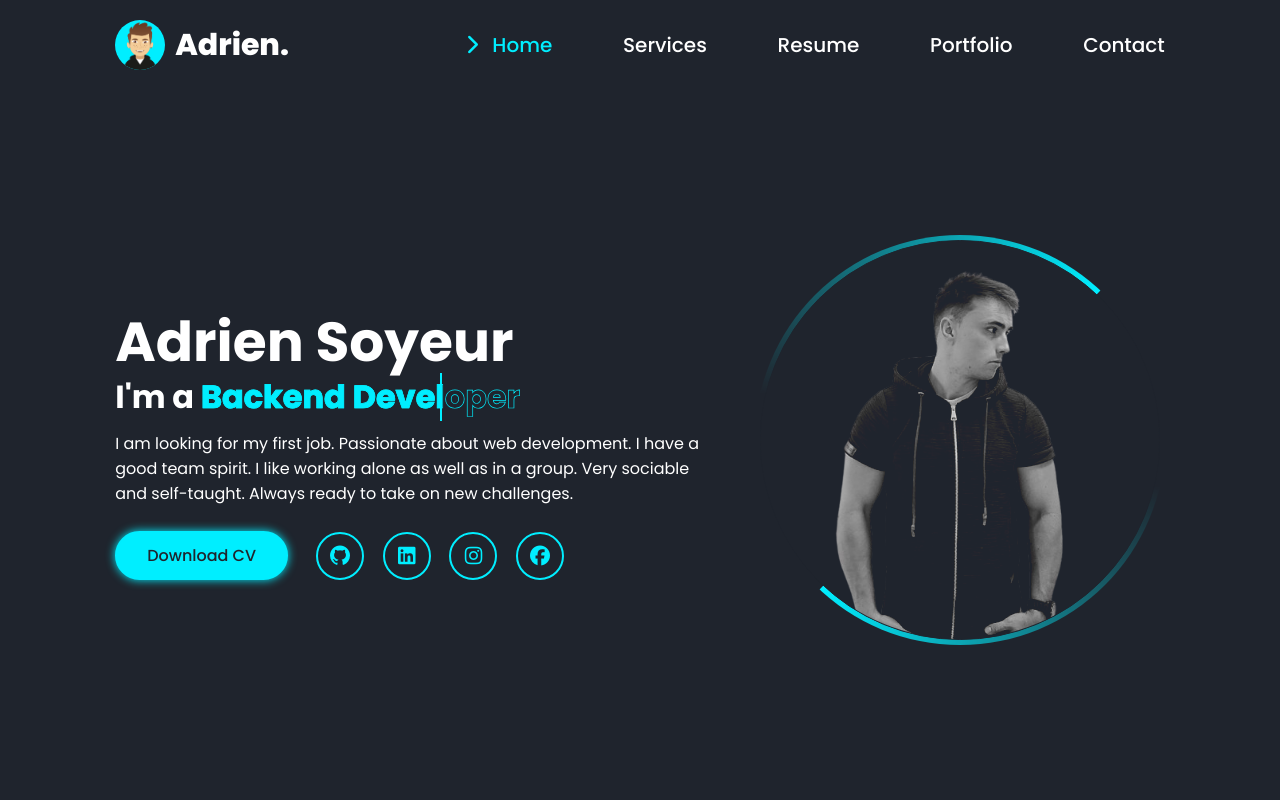
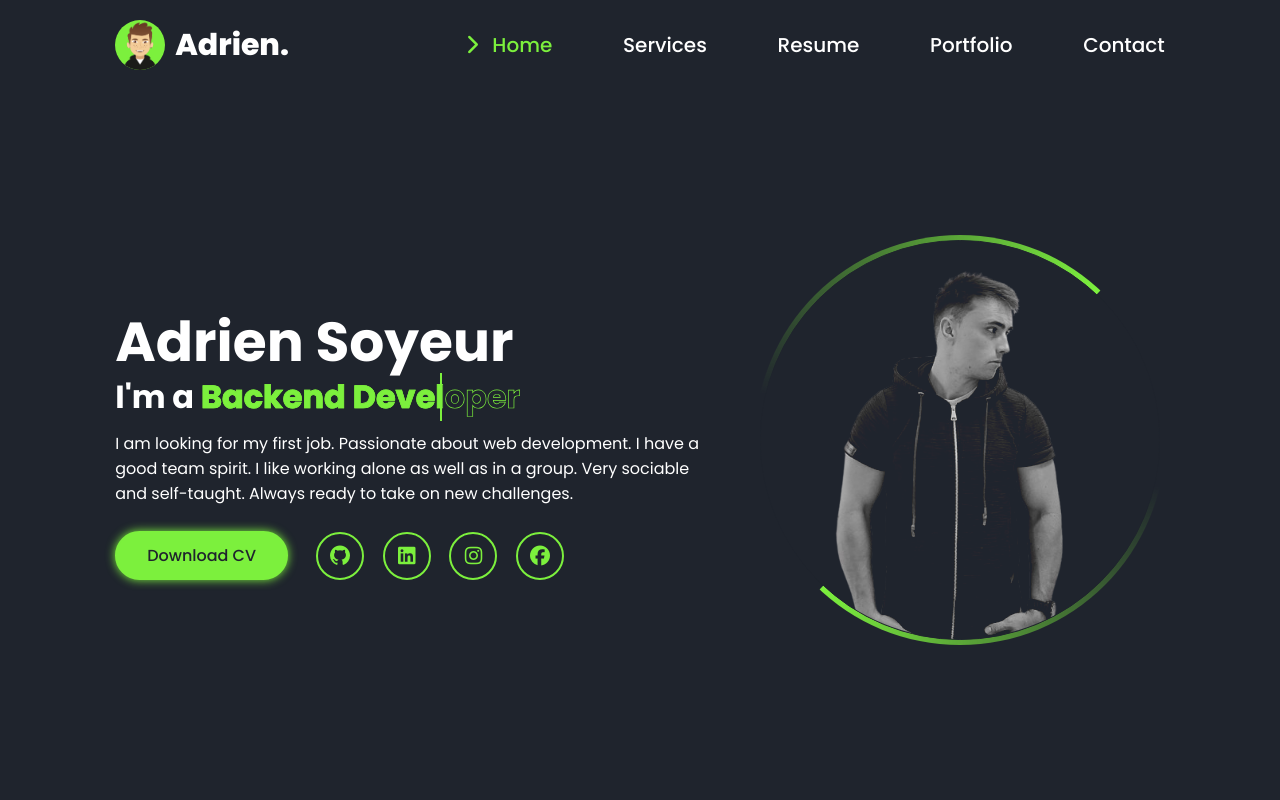
Before and after one commit to adriensoyeur/portfolio, a plain HTML site: page index.html in a window 1280 px wide. Shown: the top 800 px of the page. Drawn offline with Linux system fonts and the light colour scheme.

Commit message:
main color modified

```diff
--- a/assets/css/style.css
+++ b/assets/css/style.css
@@ -13,7 +13,7 @@
 :root {
     --bg-color: #1f242d;
     --second-bg-color: #323946;
-    --main-color: #00eeff;
+    --main-color: #7cf03d;
     --white-color: #fff;
     --disabled-color: #fff3;
 }
```
